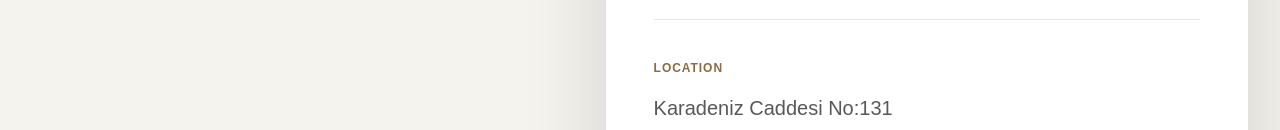
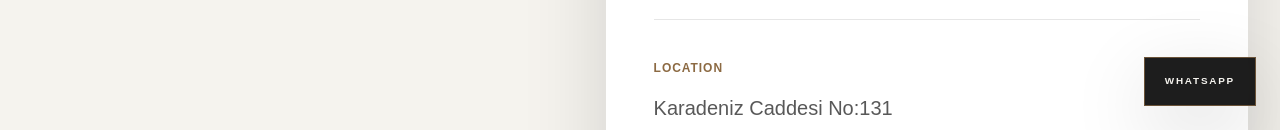
Before and after one commit to tahabaki6134/ardicdf-website, a Next.js app: page /contact in a window 1280 px wide. Shown: the part 670-800 px from the top of the page. Built offline with nearby package versions, Linux system fonts and the light colour scheme; no server answers.

Commit message:
Add floating WhatsApp contact button

```diff
--- a/app/layout.tsx
+++ b/app/layout.tsx
@@ -4,6 +4,7 @@ import "./globals.css";
 import { ConversionTracking } from "@/components/conversion-tracking";
 import { Header } from "@/components/header";
 import { Footer } from "@/components/footer";
+import { FloatingWhatsAppButton } from "@/components/floating-whatsapp-button";
 import { brand } from "@/lib/content";
 
 const siteUrl = "https://ardicdf.com";
@@ -147,6 +148,7 @@ export default function RootLayout({ children }: Readonly<{ children: React.Reac
         <Header />
         {children}
         <Footer />
+        <FloatingWhatsAppButton />
         <ConversionTracking />
         <Analytics />
       </body>
--- a/components/conversion-tracking.tsx
+++ b/components/conversion-tracking.tsx
@@ -14,6 +14,12 @@ export function trackConversion(eventName: string, properties?: EventProperties)
 }
 
 function linkLocation(link: HTMLAnchorElement) {
+  const explicitLocation = link.dataset.trackLocation;
+
+  if (explicitLocation) {
+    return explicitLocation;
+  }
+
   if (link.closest("header")) {
     return "header";
   }
--- /dev/null
+++ b/components/floating-whatsapp-button.tsx
@@ -0,0 +1,20 @@
+const whatsappUrl =
+  "https://wa.me/905436268969?text=Hello%20Ardic%2C%20I%20would%20like%20to%20discuss%20a%20design%20and%20fabrication%20project";
+
+export function FloatingWhatsAppButton() {
+  return (
+    <a
+      href={whatsappUrl}
+      target="_blank"
+      rel="noreferrer"
+      aria-label="Contact Ardic Design and Fabrication on WhatsApp"
+      data-track-location="floating"
+      className="fixed bottom-4 right-4 z-40 inline-flex h-12 w-12 items-center justify-center border border-bronze/70 bg-ink/95 text-[0.62rem] font-semibold uppercase tracking-[0.18em] text-porcelain shadow-soft backdrop-blur transition duration-300 hover:border-bronze hover:bg-bronze hover:text-ink focus:outline-none focus:ring-2 focus:ring-bronze focus:ring-offset-2 focus:ring-offset-porcelain sm:bottom-6 sm:right-6 sm:h-auto sm:w-auto sm:px-5 sm:py-4"
+    >
+      <span className="sm:hidden" aria-hidden="true">
+        WA
+      </span>
+      <span className="hidden sm:inline">WhatsApp</span>
+    </a>
+  );
+}
```
